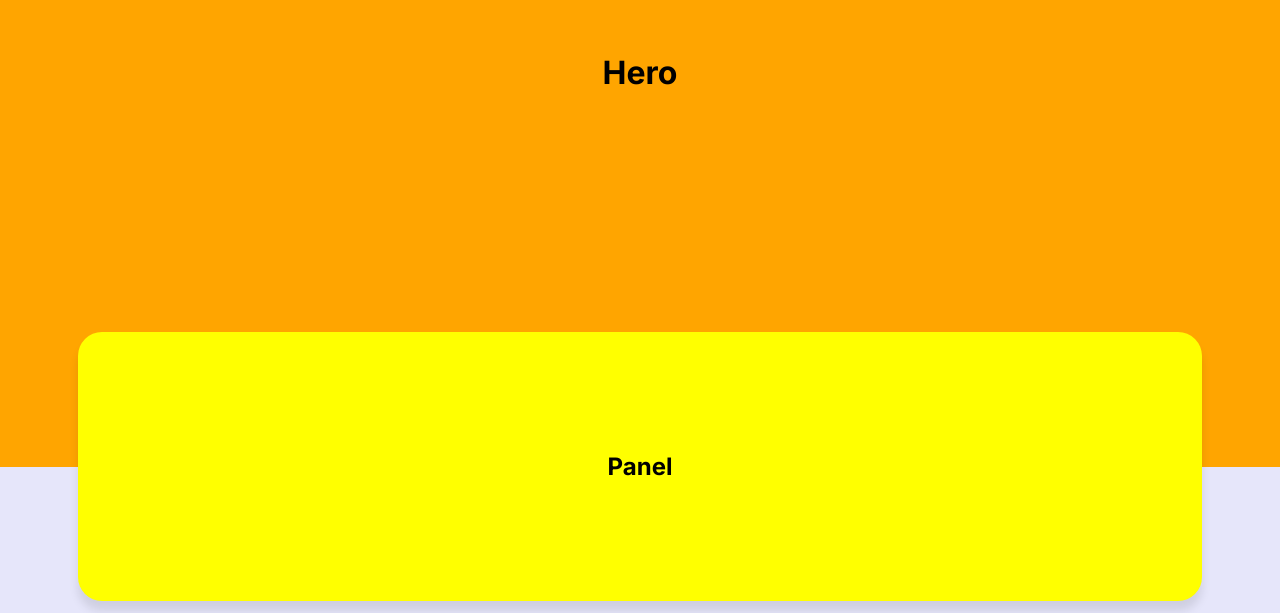
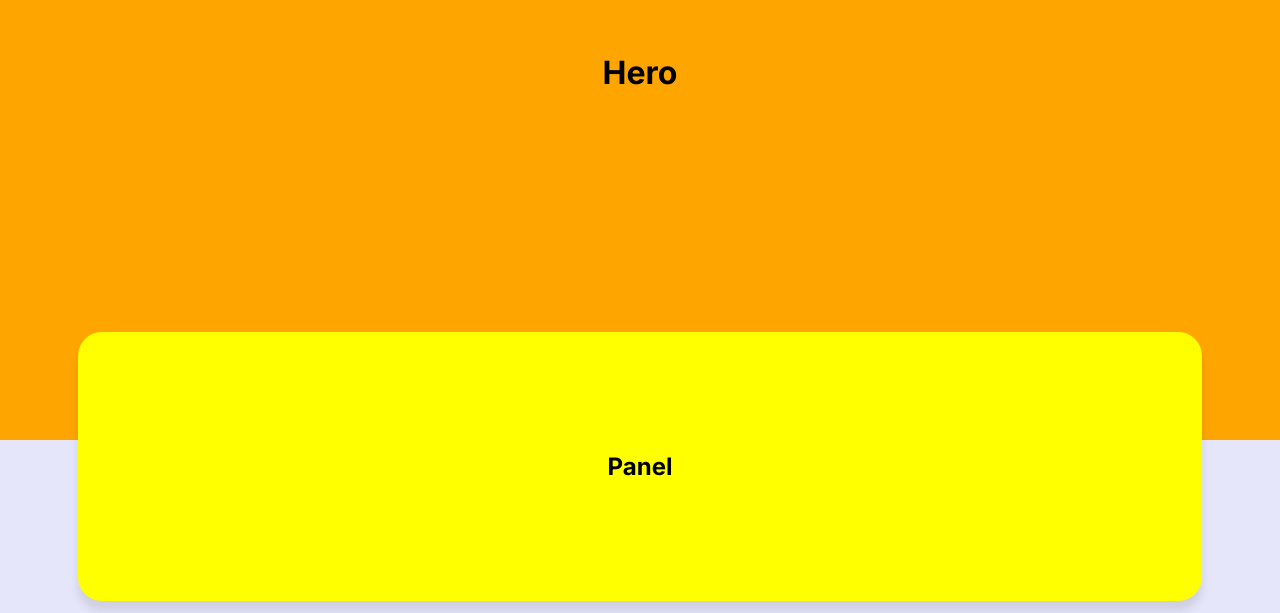
Before and after one commit to jesseday/css-has-overlapping, a Next.js app: page / in a window 1280 px wide. Shown: the part 187-800 px from the top of the page. Built offline with nearby package versions, Linux system fonts and the light colour scheme.

Commit message:
Fix some layers stuff

```diff
--- a/src/components/Panel/index.tsx
+++ b/src/components/Panel/index.tsx
@@ -5,6 +5,7 @@ export default function Panel({color = 'bg-yellow', overlap = 'default' }: {colo
   return (
     <section className={clsx('component-section', color, {
       'overlapping': overlap,
+      [styles['fancy-overlap']]: overlap === 'fancy',
     })}>
       <div className={clsx(styles.panel, {
               [styles.overlap]: overlap === 'default',
--- a/src/components/Panel/panel.module.css
+++ b/src/components/Panel/panel.module.css
@@ -18,10 +18,11 @@
     margin: 0 auto;
     width: 90%;
   }
-  .fancy:before {
+
+  .fancy-overlap:before {
     height: 40%;
   }
-  .fancy:after {
+  .fancy-overlap:after {
     height: 60%;
   }
 }
```
